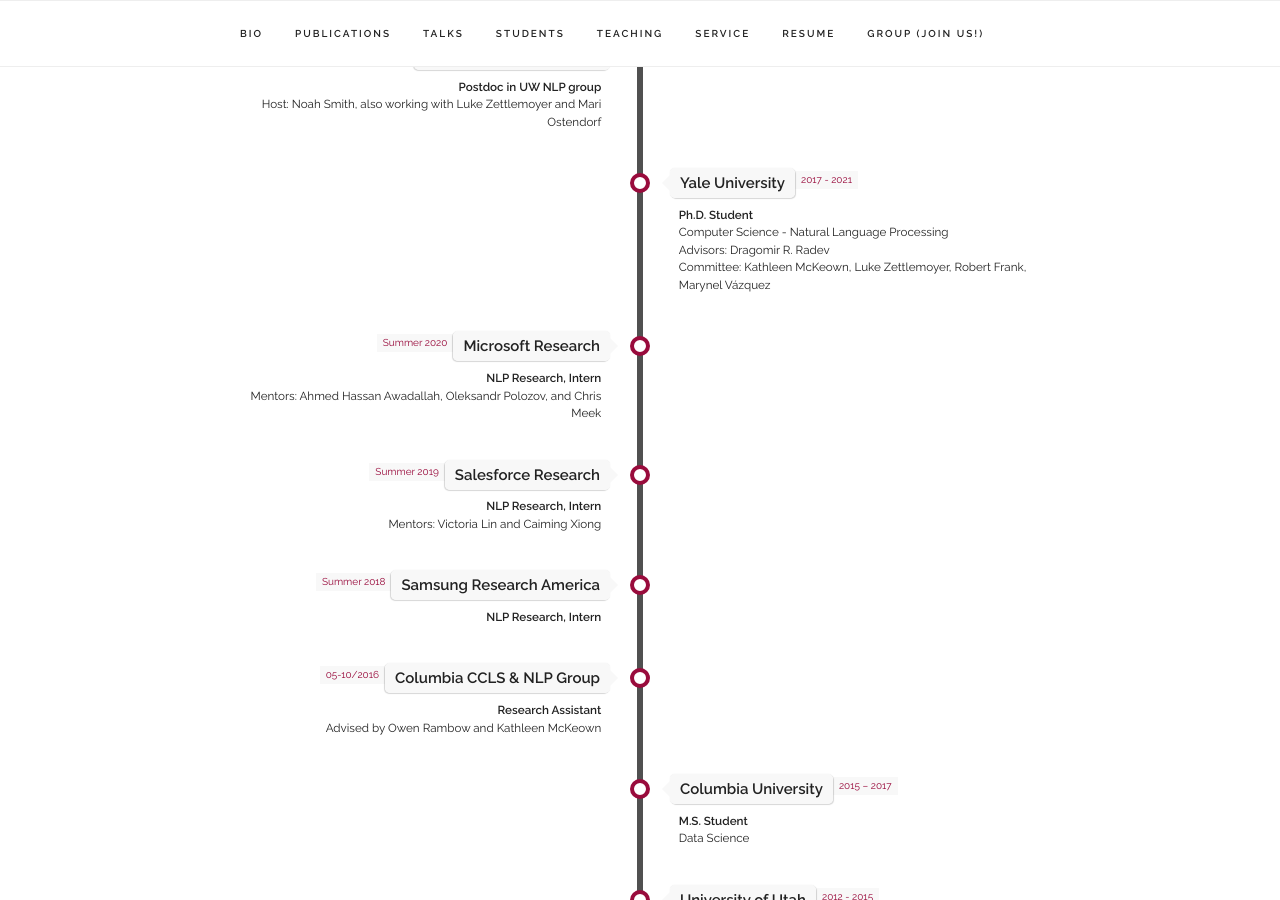
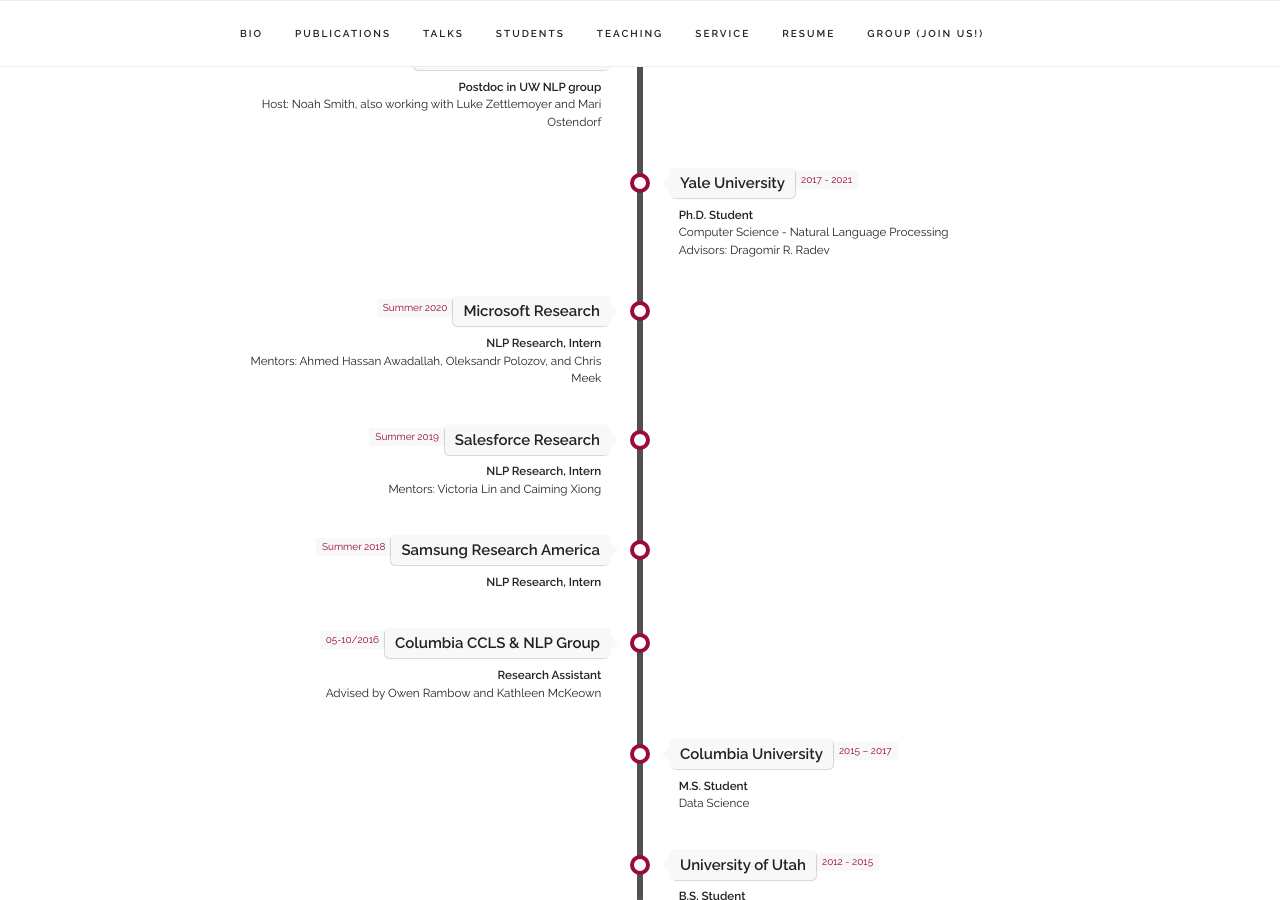
Before and after one commit to taoyds/taoyds.github.io, a Jekyll site: the page built from index.html, in a window 1280 px wide and 900 px high, scrolled down 7708 px. Built offline with Jekyll 4.4.1, drawn with Linux system fonts in a browser that asks for light colours; some web fonts are replaced.

Commit message:
Update experience.yaml

```diff
--- a/_data/experience.yaml
+++ b/_data/experience.yaml
@@ -15,7 +15,7 @@
 - place: "Yale University"
   time: "2017 - 2021"
   title: "Ph.D. Student"
-  subtitle: "Computer Science - Natural Language Processing <br/> Advisors: Dragomir R. Radev <br/> Committee: Kathleen McKeown, Luke Zettlemoyer, Robert Frank, Marynel Vázquez"
+  subtitle: "Computer Science - Natural Language Processing <br/> Advisors: Dragomir R. Radev"
   category: "school"
 
 - place: "Microsoft Research"
```
